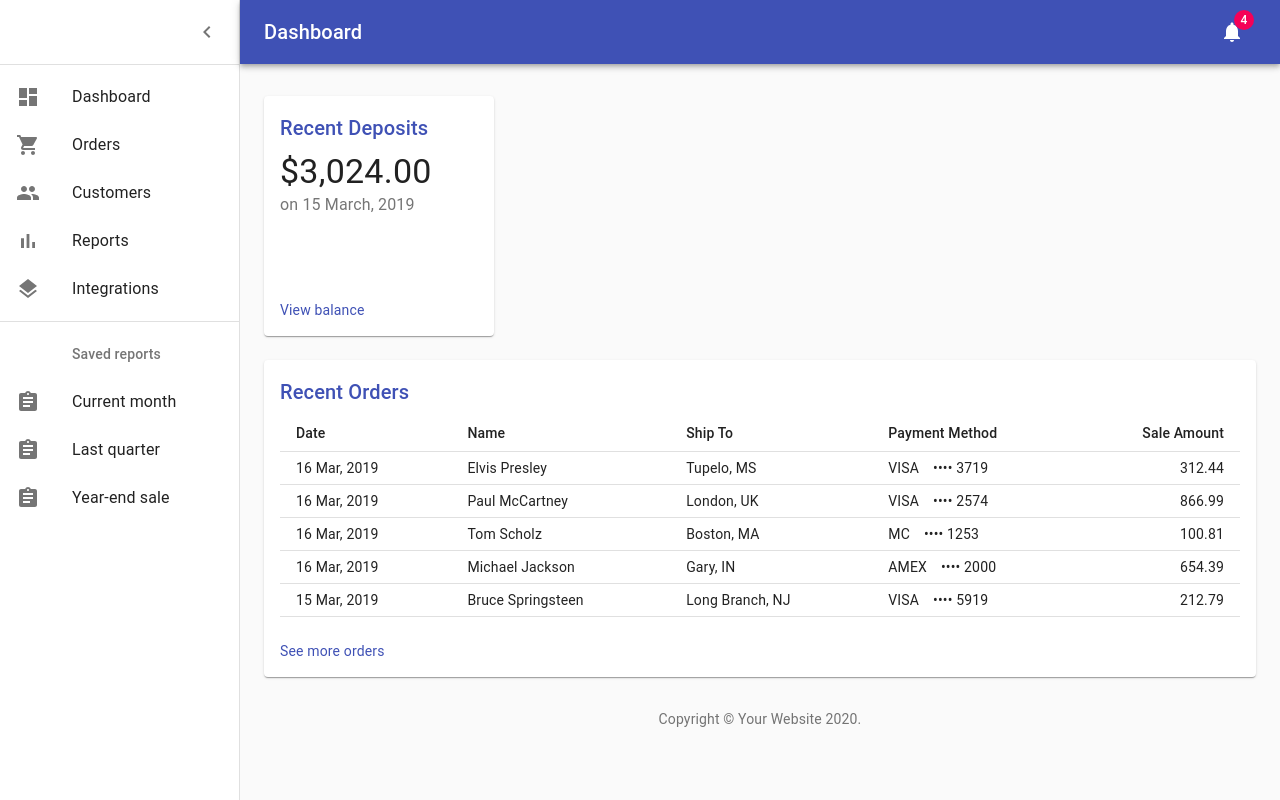
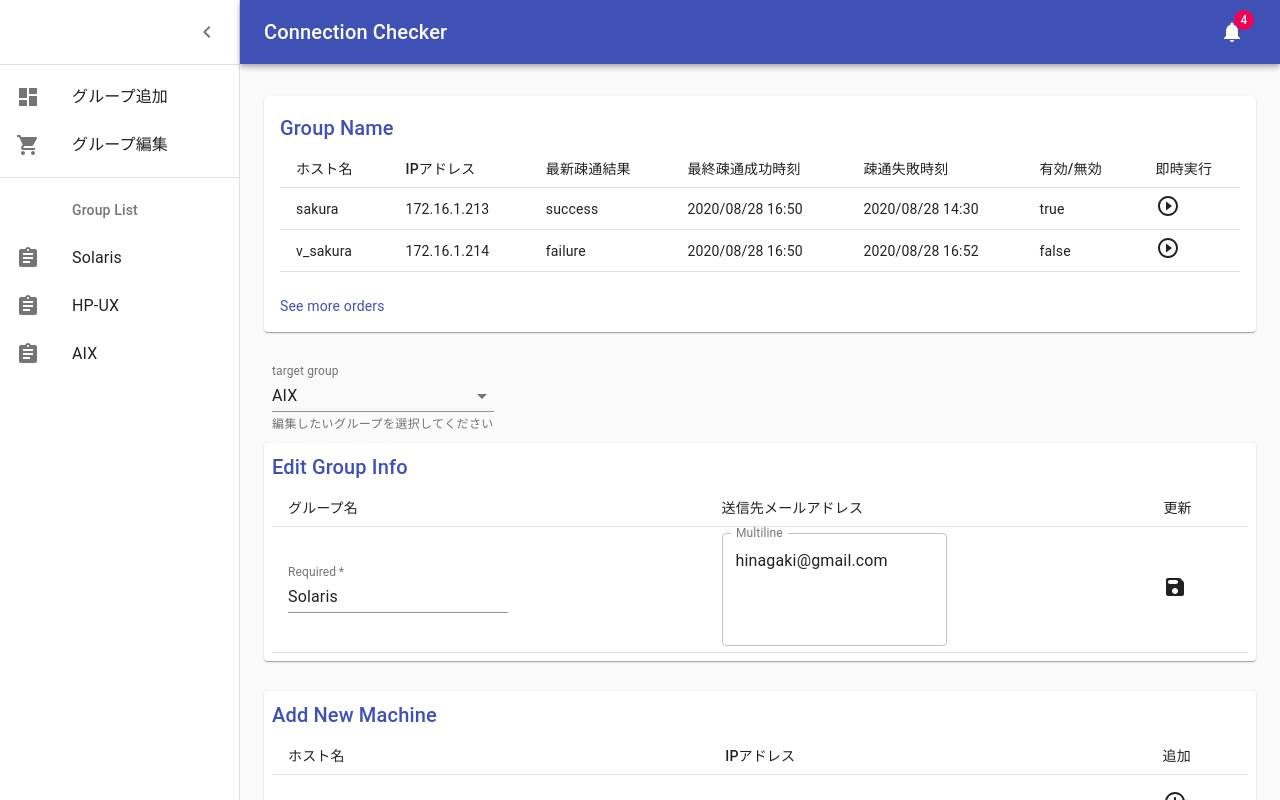
Before and after one commit to redgov/connection_checker_client, a React (Create React App) app: page / in a window 1280 px wide. Built offline with nearby package versions, Linux system fonts and the light colour scheme.

Commit message:
simply arrange apperance

```diff
--- a/src/components/Dashboard.js
+++ b/src/components/Dashboard.js
@@ -19,15 +19,15 @@ import MenuIcon from '@material-ui/icons/Menu';
 import ChevronLeftIcon from '@material-ui/icons/ChevronLeft';
 import NotificationsIcon from '@material-ui/icons/Notifications';
 import { mainListItems, secondaryListItems } from './listItems';
-import Deposits from './Deposits';
-import Orders from './Orders';
+import MachineCondition from './machineCondition';
+import GroupEdit from './groupEdit';
 
 function Copyright() {
   return (
     <Typography variant="body2" color="textSecondary" align="center">
       {'Copyright © '}
       <Link color="inherit" href="https://material-ui.com/">
-        Your Website
+        In a Hidden Ltd.
       </Link>{' '}
       {new Date().getFullYear()}
       {'.'}
@@ -125,7 +125,6 @@ export default function Dashboard() {
   const handleDrawerClose = () => {
     setOpen(false);
   };
-  const fixedHeightPaper = clsx(classes.paper, classes.fixedHeight);
 
   return (
     <div className={classes.root}>
@@ -142,7 +141,7 @@ export default function Dashboard() {
             <MenuIcon />
           </IconButton>
           <Typography component="h1" variant="h6" color="inherit" noWrap className={classes.title}>
-            Dashboard
+            Connection Checker
           </Typography>
           <IconButton color="inherit">
             <Badge badgeContent={4} color="secondary">
@@ -172,18 +171,17 @@ export default function Dashboard() {
         <div className={classes.appBarSpacer} />
         <Container maxWidth="lg" className={classes.container}>
           <Grid container spacing={3}>
-            {/* Recent Deposits */}
-            <Grid item xs={12} md={4} lg={3}>
-              <Paper className={fixedHeightPaper}>
-                <Deposits />
+
+            <Grid item xs={12}>
+              <Paper className={classes.paper}>
+                <MachineCondition />
               </Paper>
             </Grid>
-            {/* Recent Orders */}
+
             <Grid item xs={12}>
-              <Paper className={classes.paper}>
-                <Orders />
-              </Paper>
+              <GroupEdit />
             </Grid>
+
           </Grid>
           <Box pt={4}>
             <Copyright />
--- /dev/null
+++ b/src/components/groupEdit.js
@@ -0,0 +1,250 @@
+import React from 'react';
+import Link from '@material-ui/core/Link';
+import { withStyles, makeStyles } from '@material-ui/core/styles';
+import InputLabel from '@material-ui/core/InputLabel';
+import FormHelperText from '@material-ui/core/FormHelperText';
+import FormControl from '@material-ui/core/FormControl';
+import NativeSelect from '@material-ui/core/NativeSelect';
+import Paper from '@material-ui/core/Paper';
+import TextField from '@material-ui/core/TextField';
+import Table from '@material-ui/core/Table';
+import TableBody from '@material-ui/core/TableBody';
+import TableCell from '@material-ui/core/TableCell';
+import TableHead from '@material-ui/core/TableHead';
+import TableRow from '@material-ui/core/TableRow';
+import SaveRoundedIcon from '@material-ui/icons/SaveRounded';
+import AddCircleOutlineRoundedIcon from '@material-ui/icons/AddCircleOutlineRounded';
+import DeleteForeverRoundedIcon from '@material-ui/icons/DeleteForeverRounded';
+import Switch from '@material-ui/core/Switch';
+import Title from './Title';
+
+
+const StyledTableCell = withStyles((theme) => ({
+  head: {
+    backgroundColor: theme.palette.common.black,
+    color: theme.palette.common.white,
+  },
+  body: {
+    fontSize: 14,
+  },
+}))(TableCell);
+
+const StyledTableRow = withStyles((theme) => ({
+  root: {
+    '&:nth-of-type(odd)': {
+      backgroundColor: theme.palette.action.hover,
+    },
+  },
+}))(TableRow);
+
+
+// Generate Order Data
+function createData(id, date, name, shipTo, paymentMethod, amount, active) {
+  return { id, date, name, shipTo, paymentMethod, amount, active };
+}
+
+function preventDefault(event) {
+  event.preventDefault();
+}
+
+const rows = [
+  createData(0, 'Solaris', 'hinagaki@gmail.com', 'success', '2020/08/28 16:50', "2020/08/28 14:30", "true"),
+];
+
+const useStyles = makeStyles((theme) => ({
+  seeMore: {
+    marginTop: theme.spacing(3),
+  },
+  paper: {
+    padding: theme.spacing(1),
+    display: 'flex',
+    overflow: 'auto',
+    flexDirection: 'column',
+    marginBottom: 30,
+  },
+  formControl: {
+    margin: theme.spacing(1),
+    minWidth: 60,
+  },
+}));
+
+export default function GroupEdit() {
+  const classes = useStyles();
+  const [state, setState] = React.useState({
+    age: '',
+    name: 'hai',
+  });
+
+  const handleChange = (event) => {
+    const name = event.target.name;
+    setState({
+      ...state,
+      [name]: event.target.value,
+    });
+  };
+
+  const [active, setActive] = React.useState(true);
+  const handleSwitch = event => {
+    setActive(event.target.checked)
+  }
+
+  return (
+    <React.Fragment>
+      <FormControl className={classes.formControl}>
+        <InputLabel shrink htmlFor="age-native-label-placeholder">
+          target group
+        </InputLabel>
+        <NativeSelect
+          value={state.age}
+          onChange={handleChange}
+          inputProps={{
+            name: 'age',
+            id: 'age-native-label-placeholder',
+          }}
+        >
+          <option value={10}>AIX</option>
+          <option value={20}>HP-UX</option>
+          <option value={30}>Solaris</option>
+        </NativeSelect>
+        <FormHelperText>編集したいグループを選択してください</FormHelperText>
+      </FormControl>
+
+      <Paper className={classes.paper}>
+
+        <Title>Edit Group Info</Title>
+        <Table size="small">
+          <TableHead>
+            <TableRow>
+              <TableCell>グループ名</TableCell>
+              <TableCell>送信先メールアドレス</TableCell>
+              <TableCell>更新</TableCell>
+            </TableRow>
+          </TableHead>
+          <TableBody>
+            {rows.map((row) => (
+              <TableRow key={row.id}>
+                <TableCell>
+                  <TextField
+                    required id="standard-required"
+                    label="Required"
+                    defaultValue="Solaris"
+                  />
+                </TableCell>
+                <TableCell>
+                  <TextField
+                    id="outlined-multiline-static"
+                    label="Multiline"
+                    multiline
+                    rows={4}
+                    defaultValue="hinagaki@gmail.com"
+                    variant="outlined"
+                  />
+                </TableCell>
+                <TableCell><SaveRoundedIcon /></TableCell>
+              </TableRow>
+            ))}
+          </TableBody>
+        </Table>
+      </Paper>
+
+      <Paper className={classes.paper}>
+      <Title>Add New Machine</Title>
+      <Table size="small">
+        <TableHead>
+          <TableRow>
+            <TableCell>ホスト名</TableCell>
+            <TableCell>IPアドレス</TableCell>
+            <TableCell>追加</TableCell>
+          </TableRow>
+        </TableHead>
+        <TableBody>
+          <TableRow key="0">
+            <TableCell>
+              <TextField
+                required id="standard-required"
+                label="Required"
+                defaultValue=""
+              />
+            </TableCell>
+            <TableCell>
+              <TextField
+                required id="standard-required"
+                label="Required"
+                defaultValue=""
+              />
+            </TableCell>
+            <TableCell><AddCircleOutlineRoundedIcon /></TableCell>
+          </TableRow>
+        </TableBody>
+      </Table>
+      </Paper>
+
+      <Paper className={classes.paper}>
+      <Title>Edit Group's Machines</Title>
+      <Table size="small">
+        <TableHead>
+          <TableRow>
+            <TableCell>ホスト名</TableCell>
+            <TableCell>IPアドレス</TableCell>
+            <TableCell>所属グループ</TableCell>
+            <TableCell>有効/無効</TableCell>
+            <TableCell>更新</TableCell>
+            <TableCell>削除</TableCell>
+          </TableRow>
+        </TableHead>
+        <TableBody>
+        {rows.map((row) => (
+            <StyledTableRow key={row.id}>
+              <StyledTableCell>
+                <TextField
+                  required id="standard-required"
+                  defaultValue="kiso"
+                />
+              </StyledTableCell>
+              <StyledTableCell>
+                <TextField
+                  required id="standard-required"
+                  defaultValue=""
+                />
+              </StyledTableCell>
+              <StyledTableCell>
+              <FormControl className={classes.formControl}>
+                <NativeSelect
+                  value={state.age}
+                  onChange={handleChange}
+                  inputProps={{
+                    name: 'age',
+                    id: 'age-native-label-placeholder',
+                  }}
+                >
+                  <option value={10}>AIX</option>
+                  <option value={20}>HP-UX</option>
+                  <option value={30}>Solaris</option>
+                </NativeSelect>
+              </FormControl>
+              </StyledTableCell>
+              <StyledTableCell>
+                <Switch
+                  checked={active}
+                  onChange={handleSwitch}
+                  color="primary"
+                  name="checkedB"
+                  inputProps={{ 'aria-label': 'primary checkbox' }}
+                />
+              </StyledTableCell>
+              <StyledTableCell><SaveRoundedIcon /></StyledTableCell>
+              <StyledTableCell><DeleteForeverRoundedIcon /></StyledTableCell>
+            </StyledTableRow>
+          ))}
+        </TableBody>
+      </Table>
+      </Paper>
+
+      <div className={classes.seeMore}>
+        <Link color="primary" href="#" onClick={preventDefault}>
+          See more orders
+        </Link>
+      </div>
+    </React.Fragment>
+  );
+}
--- a/src/components/listItems.js
+++ b/src/components/listItems.js
@@ -5,9 +5,6 @@ import ListItemText from '@material-ui/core/ListItemText';
 import ListSubheader from '@material-ui/core/ListSubheader';
 import DashboardIcon from '@material-ui/icons/Dashboard';
 import ShoppingCartIcon from '@material-ui/icons/ShoppingCart';
-import PeopleIcon from '@material-ui/icons/People';
-import BarChartIcon from '@material-ui/icons/BarChart';
-import LayersIcon from '@material-ui/icons/Layers';
 import AssignmentIcon from '@material-ui/icons/Assignment';
 
 export const mainListItems = (
@@ -16,55 +13,37 @@ export const mainListItems = (
       <ListItemIcon>
         <DashboardIcon />
       </ListItemIcon>
-      <ListItemText primary="Dashboard" />
+      <ListItemText primary="グループ追加" />
     </ListItem>
     <ListItem button>
       <ListItemIcon>
         <ShoppingCartIcon />
       </ListItemIcon>
-      <ListItemText primary="Orders" />
-    </ListItem>
-    <ListItem button>
-      <ListItemIcon>
-        <PeopleIcon />
-      </ListItemIcon>
-      <ListItemText primary="Customers" />
-    </ListItem>
-    <ListItem button>
-      <ListItemIcon>
-        <BarChartIcon />
-      </ListItemIcon>
-      <ListItemText primary="Reports" />
-    </ListItem>
-    <ListItem button>
-      <ListItemIcon>
-        <LayersIcon />
-      </ListItemIcon>
-      <ListItemText primary="Integrations" />
+      <ListItemText primary="グループ編集" />
     </ListItem>
   </div>
 );
 
 export const secondaryListItems = (
   <div>
-    <ListSubheader inset>Saved reports</ListSubheader>
+    <ListSubheader inset>Group List</ListSubheader>
     <ListItem button>
       <ListItemIcon>
         <AssignmentIcon />
       </ListItemIcon>
-      <ListItemText primary="Current month" />
+      <ListItemText primary="Solaris" />
     </ListItem>
     <ListItem button>
       <ListItemIcon>
         <AssignmentIcon />
       </ListItemIcon>
-      <ListItemText primary="Last quarter" />
+      <ListItemText primary="HP-UX" />
     </ListItem>
     <ListItem button>
       <ListItemIcon>
         <AssignmentIcon />
       </ListItemIcon>
-      <ListItemText primary="Year-end sale" />
+      <ListItemText primary="AIX" />
     </ListItem>
   </div>
 );
--- a/src/components/Orders.js
+++ b/src/components/machineCondition.js
@@ -6,19 +6,17 @@ import TableBody from '@material-ui/core/TableBody';
 import TableCell from '@material-ui/core/TableCell';
 import TableHead from '@material-ui/core/TableHead';
 import TableRow from '@material-ui/core/TableRow';
+import PlayCircleOutlineIcon from '@material-ui/icons/PlayCircleOutline';
 import Title from './Title';
 
 // Generate Order Data
-function createData(id, date, name, shipTo, paymentMethod, amount) {
-  return { id, date, name, shipTo, paymentMethod, amount };
+function createData(id, date, name, shipTo, paymentMethod, amount, active) {
+  return { id, date, name, shipTo, paymentMethod, amount, active };
 }
 
 const rows = [
-  createData(0, '16 Mar, 2019', 'Elvis Presley', 'Tupelo, MS', 'VISA ⠀•••• 3719', 312.44),
-  createData(1, '16 Mar, 2019', 'Paul McCartney', 'London, UK', 'VISA ⠀•••• 2574', 866.99),
-  createData(2, '16 Mar, 2019', 'Tom Scholz', 'Boston, MA', 'MC ⠀•••• 1253', 100.81),
-  createData(3, '16 Mar, 2019', 'Michael Jackson', 'Gary, IN', 'AMEX ⠀•••• 2000', 654.39),
-  createData(4, '15 Mar, 2019', 'Bruce Springsteen', 'Long Branch, NJ', 'VISA ⠀•••• 5919', 212.79),
+  createData(0, 'sakura', '172.16.1.213', 'success', '2020/08/28 16:50', "2020/08/28 14:30", "true"),
+  createData(1, 'v_sakura', '172.16.1.214', 'failure', '2020/08/28 16:50', "2020/08/28 16:52", "false"),
 ];
 
 function preventDefault(event) {
@@ -31,19 +29,21 @@ const useStyles = makeStyles((theme) => ({
   },
 }));
 
-export default function Orders() {
+export default function MachineCondition() {
   const classes = useStyles();
   return (
     <React.Fragment>
-      <Title>Recent Orders</Title>
+      <Title>Group Name</Title>
       <Table size="small">
         <TableHead>
           <TableRow>
-            <TableCell>Date</TableCell>
-            <TableCell>Name</TableCell>
-            <TableCell>Ship To</TableCell>
-            <TableCell>Payment Method</TableCell>
-            <TableCell align="right">Sale Amount</TableCell>
+            <TableCell>ホスト名</TableCell>
+            <TableCell>IPアドレス</TableCell>
+            <TableCell>最新疎通結果</TableCell>
+            <TableCell>最終疎通成功時刻</TableCell>
+            <TableCell>疎通失敗時刻</TableCell>
+            <TableCell>有効/無効</TableCell>
+            <TableCell>即時実行</TableCell>
           </TableRow>
         </TableHead>
         <TableBody>
@@ -53,7 +53,10 @@ export default function Orders() {
               <TableCell>{row.name}</TableCell>
               <TableCell>{row.shipTo}</TableCell>
               <TableCell>{row.paymentMethod}</TableCell>
-              <TableCell align="right">{row.amount}</TableCell>
+              <TableCell>{row.amount}</TableCell>
+              <TableCell>{row.active}</TableCell>
+              <TableCell><PlayCircleOutlineIcon /></TableCell>
+
             </TableRow>
           ))}
         </TableBody>
```
